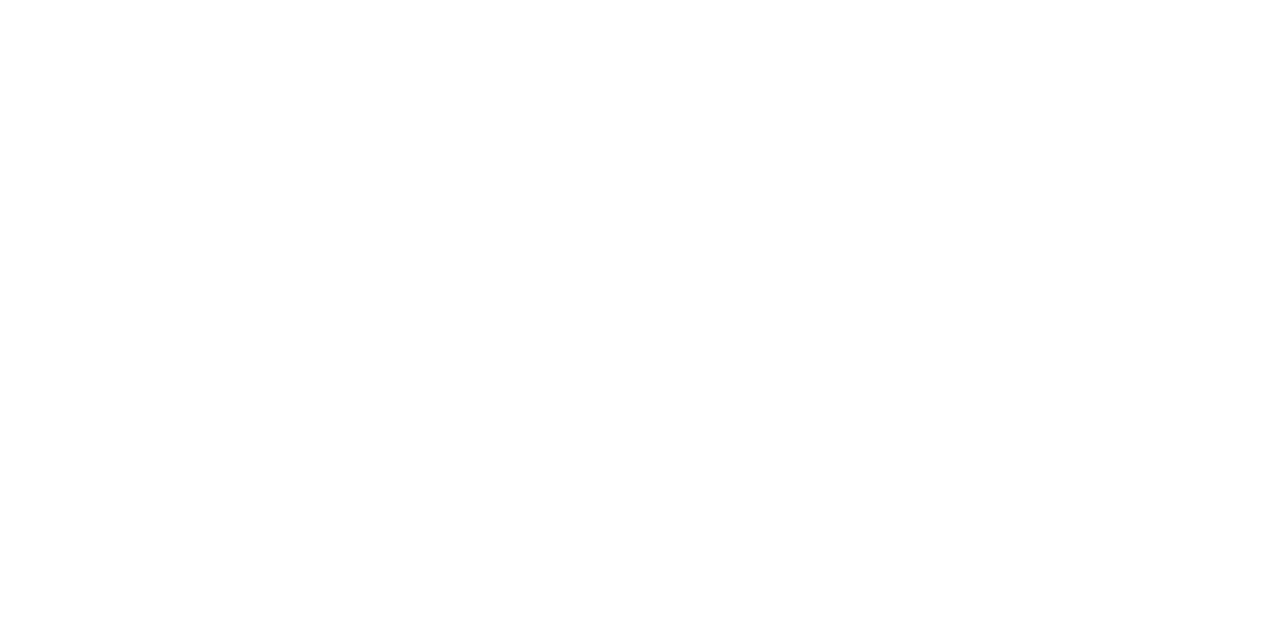
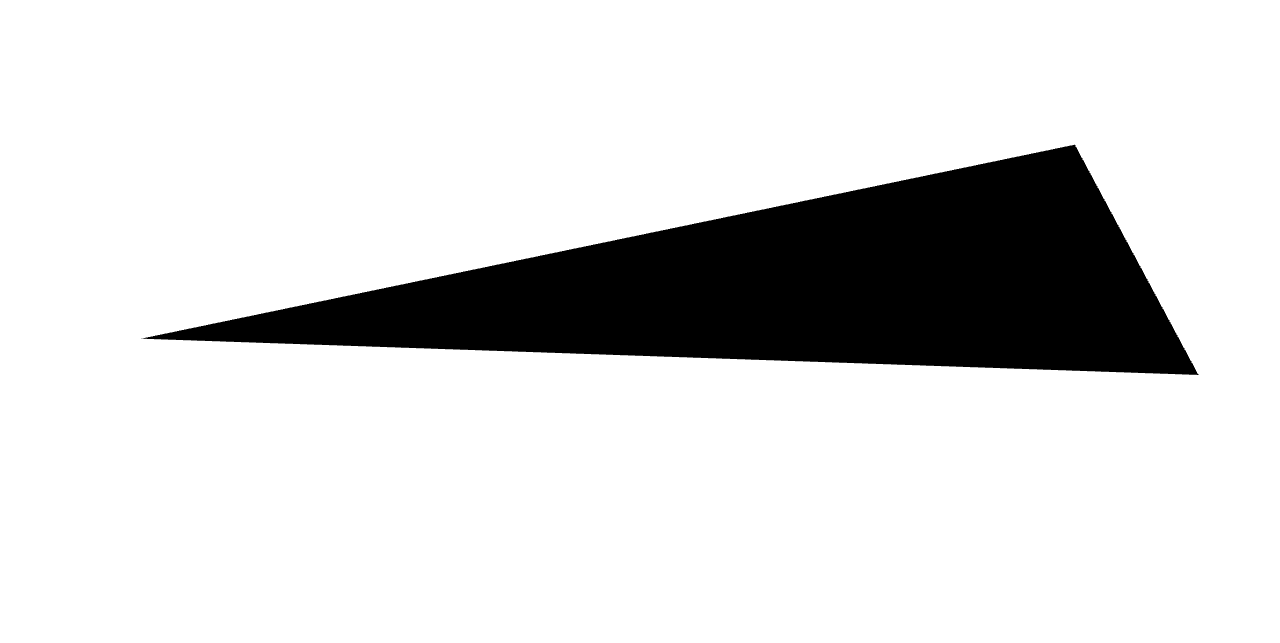
Before and after one commit to Ckandyckainz/3dBuildingGenerator, a plain HTML site: page index.html in a window 1280 px wide. Drawn offline with Linux system fonts and the light colour scheme.

Commit message:
made 3d triangle appear
made shader stuff; in means input for function, out means output for function; vec3 means 3 dimensional vector; vertex shader moves vertexes for depth, fragment shader draws pixel colors; and then there's lots of stuff about buffers; triangles stored in vertextbufferdata array and then added to buffer using buffer target thing; shaders must be compiled and joined into programs; i need a better description

```diff
--- a/code.js
+++ b/code.js
@@ -1,6 +1,62 @@
 let mcan = document.getElementById("maincanvas");
-let mctx = mcan.getContext("2d");
 mcan.width = window.innerWidth;
 mcan.height = window.innerHeight;
 let mcw = mcan.width;
 let mch = mcan.height;
+let mgl = mcan.getContext("webgl2");
+mgl.viewport(0, 0, mcw, mch);
+
+let vertexShader =
+    `#version 300 es
+    precision highp float;
+    in vec3 inPos;
+    out vec3 outPos;
+    void main(){
+        outPos = inPos;
+        gl_Position = vec4(inPos, 1.0);
+    }
+`;
+
+let fragmentShader =
+    `#version 300 es
+    precision highp float;
+    in vec3 outPos;
+    out vec4 color;
+    void main(){
+        color = vec4(0.0, 0.0, 0.0, 1.0);
+    }
+`;
+let compiledVertexShader = mgl.createShader(mgl.VERTEX_SHADER);
+mgl.shaderSource(compiledVertexShader, vertexShader);
+mgl.compileShader(compiledVertexShader);
+console.log(mgl.getShaderInfoLog(compiledVertexShader));
+
+let compiledFragmentShader = mgl.createShader(mgl.FRAGMENT_SHADER);
+mgl.shaderSource(compiledFragmentShader, fragmentShader);
+mgl.compileShader(compiledFragmentShader);
+console.log(mgl.getShaderInfoLog(compiledFragmentShader));
+
+let shaderProgram = mgl.createProgram();
+mgl.attachShader(shaderProgram, compiledVertexShader);
+mgl.attachShader(shaderProgram, compiledFragmentShader);
+mgl.linkProgram(shaderProgram);
+console.log(mgl.getProgramInfoLog(shaderProgram));
+
+let vertexBuffer = mgl.createBuffer();
+let vertexBufferData = new Float32Array([Math.random()*2-1, Math.random()*2-1, Math.random(), Math.random()*2-1, Math.random()*2-1, Math.random(), Math.random()*2-1, Math.random()*2-1, Math.random()]);
+mgl.bindBuffer(mgl.ARRAY_BUFFER, vertexBuffer);
+mgl.bufferData(mgl.ARRAY_BUFFER, vertexBufferData, mgl.STATIC_DRAW);
+mgl.useProgram(shaderProgram);
+mgl.enableVertexAttribArray(0);
+mgl.vertexAttribPointer(0, 3, mgl.FLOAT, false, 0, 0);
+mgl.drawArrays(mgl.TRIANGLES, 0, 3);
+
+class Pyr{
+    constructor(){
+
+    }
+}
+
+function drawPyramid(mgl, pyr){
+
+}
--- a/index.html
+++ b/index.html
@@ -17,5 +17,6 @@
     </head>
     <body>
         <canvas id="maincanvas"></canvas>
+        <script src="code.js"></script>
     </body>
 </html>
```
